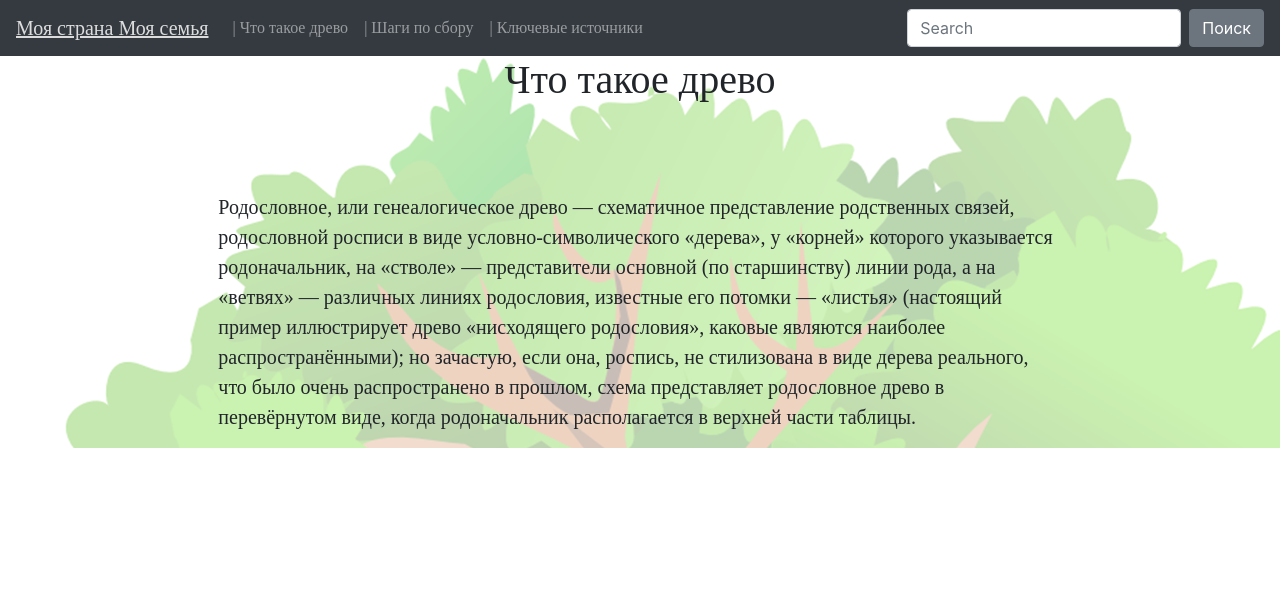
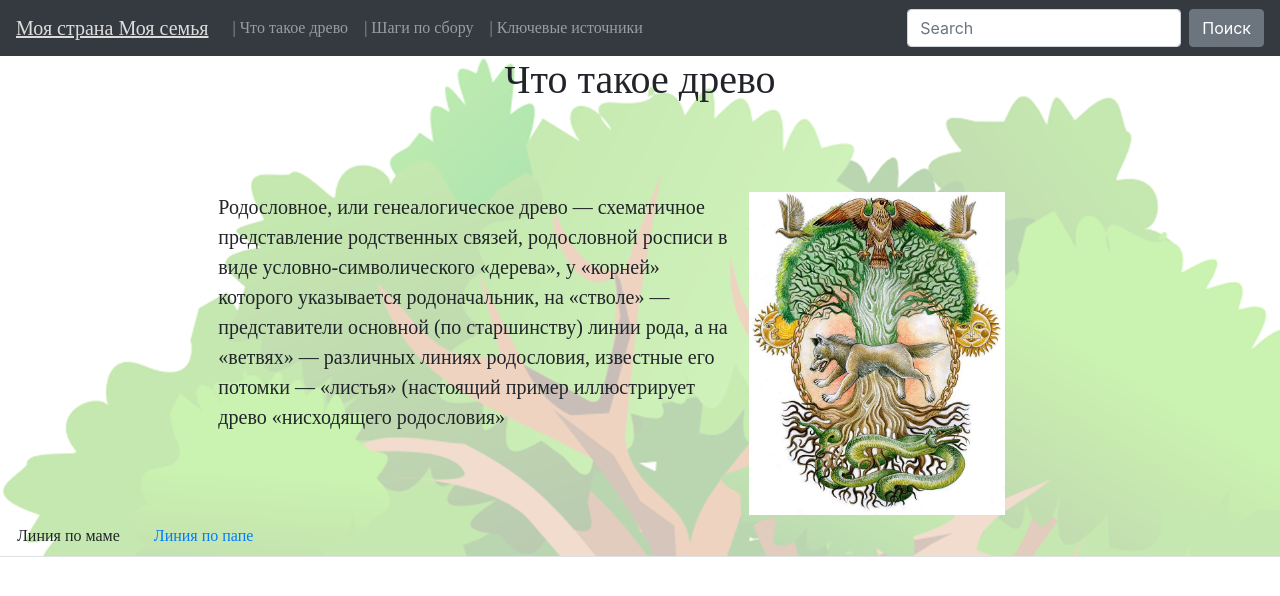
Before and after one commit to GeorgeTyupin/--.-, a plain HTML site: page ветвь 4/Что такое древо.html in a window 1280 px wide. Drawn offline with nearby package versions, Linux system fonts and the light colour scheme; files whose address does not match are found by name.

Commit message:
Add files via upload

```diff
--- a/ветвь 4/Что такое древо.html
+++ b/ветвь 4/Что такое древо.html
@@ -3,6 +3,7 @@
 	<link rel="stylesheet" href="https://stackpath.bootstrapcdn.com/bootstrap/4.1.3/css/bootstrap.min.css" integrity="sha384-MCw98/SFnGE8fJT3GXwEOngsV7Zt27NXFoaoApmYm81iuXoPkFOJwJ8ERdknLPMO" crossorigin="anonymous">
     <link rel="stylesheet" href="%D0%A7%D1%82%D0%BE%20%D1%82%D0%B0%D0%BA%D0%BE%D0%B5%20%D0%B4%D1%80%D0%B5%D0%B2%D0%BE.css">
      <meta charset="utf-8">
+    <script src="Шаги.js"></script>
 	</head>
 <body>
 	    <nav class="navbar navbar-expand-lg navbar-dark bg-dark cl">
@@ -36,18 +37,32 @@
         <div class="col-6 ">
             <h1 class="j">Что такое древо</h1>
         </div>
-        <div class="col-3"></div>
+        <div class="col-1"></div>
         </div>
 
     <div style="margin-top: 5em" class="row">
 
     <div class="col-2"></div>
 
-    <p style="font-size: 20px" class="col-8"> Родословное, или генеалогическое древо — схематичное представление родственных связей, родословной росписи в виде условно-символического «дерева», у «корней» которого указывается родоначальник, на «стволе» — представители основной (по старшинству) линии рода, а на «ветвях» — различных линиях родословия, известные его потомки — «листья» (настоящий пример иллюстрирует древо «нисходящего родословия», каковые являются наиболее распространёнными); но зачастую, если она, роспись, не стилизована в виде дерева реального, что было очень распространено в прошлом, схема представляет родословное древо в перевёрнутом виде, когда родоначальник располагается в верхней части таблицы.</p>
+    <p style="font-size: 20px" class="col-5"> Родословное, или генеалогическое древо — схематичное представление родственных связей, родословной росписи в виде условно-символического «дерева», у «корней» которого указывается родоначальник, на «стволе» — представители основной (по старшинству) линии рода, а на «ветвях» — различных линиях родословия, известные его потомки — «листья» (настоящий пример иллюстрирует древо «нисходящего родословия»<!-- каковые являются наиболее распространёнными); но зачастую, если она, роспись, не стилизована в виде дерева реального, что было очень распространено в прошлом, схема представляет родословное древо в перевёрнутом виде, когда родоначальник располагается в верхней части таблицы.--></p>
 
-        <div class="col-2"></div>
+        <img width="256,33" height="323,33" src="C:\Users\Konstantin\Desktop\Gosha\Проект Моя Страна. Моя семья\сайт\GitHub\-\ветвь 4\картинки\2.jpg">
 
          </div>
+
+
+             <ul class="nav nav-tabs bg-gark oh" >
+  <li class="nav-item  bg-gark">
+    <a class="nav-link bg-gark" onclick="change_one()"> Линия по маме</a>
+  </li>
+  <li class="nav-item  bg-gark">
+    <a class="nav-link  bg-gark" onclick="change_two()" href="#">Линия по папе</a>
+  </li>
+</ul>
+
+
     </div>
+
 	</body>
+
 </html>
```
Also changed, not shown: ветвь 4/источники.html (+2 -2 lines).
